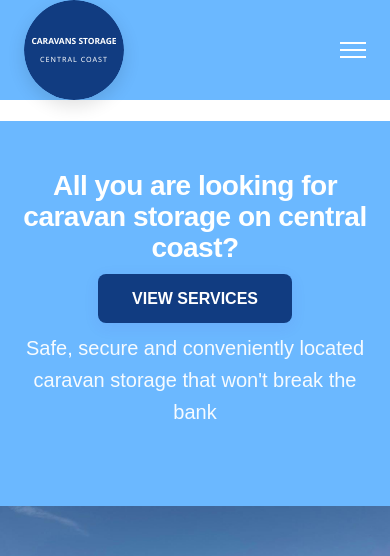
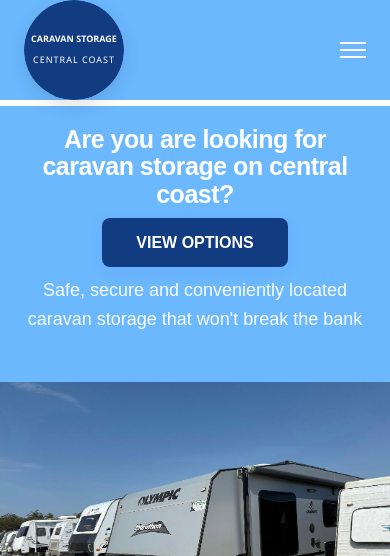
Before and after one commit to Aniketpundir/caravans, a React (Vite) app: page / in a window 390 px wide. Shown: the top 556 px of the page. Built offline with nearby package versions, Linux system fonts and the light colour scheme.

Commit message:
Shift image in litle bit upword

```diff
--- a/src/Components/CaravansLogo/CaravanStorageLogo.css
+++ b/src/Components/CaravansLogo/CaravanStorageLogo.css
@@ -36,7 +36,7 @@
 }
 
 .csc-line1 {
-    font-size: 0.47em;
+    font-size: 0.50em;
     font-weight: 900;
     white-space: nowrap;
     width: 0;
@@ -46,7 +46,7 @@
 
 .csc-line2 {
     margin-top: 6%;
-    font-size: 0.40em;
+    font-size: 0.50em;
     font-weight: 500;
     letter-spacing: 1px;
     white-space: nowrap;
--- a/src/Components/CaravansLogo/CaravanStorageLogo.jsx
+++ b/src/Components/CaravansLogo/CaravanStorageLogo.jsx
@@ -10,7 +10,7 @@ export default function CaravanStorageLogo({ size = 48 }) {
       <div className="csc-scan-line" />
       <div className="csc-red-circle">
         <div className="csc-text-wrap">
-          <div className="csc-line1">Caravans Storage</div>
+          <div className="csc-line1">Caravan Storage</div>
           <div className="csc-line2">Central Coast</div>
         </div>
       </div>
--- a/src/Components/Hero/Hero.css
+++ b/src/Components/Hero/Hero.css
@@ -110,7 +110,7 @@
 @media (max-width: 768px) {
 
     .hero {
-        margin-top: 8%;
+        margin-top: 4%;
         height: auto;
         min-height: auto;
         flex-direction: column-reverse;
@@ -119,23 +119,19 @@
         background: #ffffff;
     }
 
-    .hero__overlay {
-        display: none;
-    }
-
     .hero__content {
         background: #6bb8ff;
-        padding: 50px 20px;
+        padding: 20px;
         text-align: center;
     }
 
     .hero__title {
-        font-size: 28px;
+        font-size: 25px;
         color: #ffffff;
     }
 
     .hero__subtitle {
-        font-size: 20px;
+        font-size: 18px;
         margin-bottom: 28px;
         max-width: 100%;
         color: #ffffff;
--- a/src/Components/Hero/Hero.jsx
+++ b/src/Components/Hero/Hero.jsx
@@ -20,12 +20,12 @@ export default function Hero() {
                 <div className="hero__text">
 
                     <h1 className="hero__title">
-                        All you are looking for caravan storage on central coast?
+                        Are you are <span>looking for caravan storage on central coast?</span>
                     </h1>
 
                     <div className="hero__actions">
                         <Link to="/book-online" className="btn-primary">
-                            VIEW SERVICES
+                            VIEW OPTIONS
                         </Link>
                     </div>
 
@@ -33,13 +33,6 @@ export default function Hero() {
                         Safe, secure and conveniently located caravan storage that won't break the bank
                     </p>
 
-                    {/* <div className="hero__trust">
-                        <div>✓ Fully Fenced & Gated Facility</div>
-                        <div>✓ Spacious Yard for Large Vans</div>
-                        <div>✓ No Lock-In Contracts</div>
-                        <div>✓ Easy Access 7 Days</div>
-                    </div> */}
-
                 </div>
             </div>
 
```
